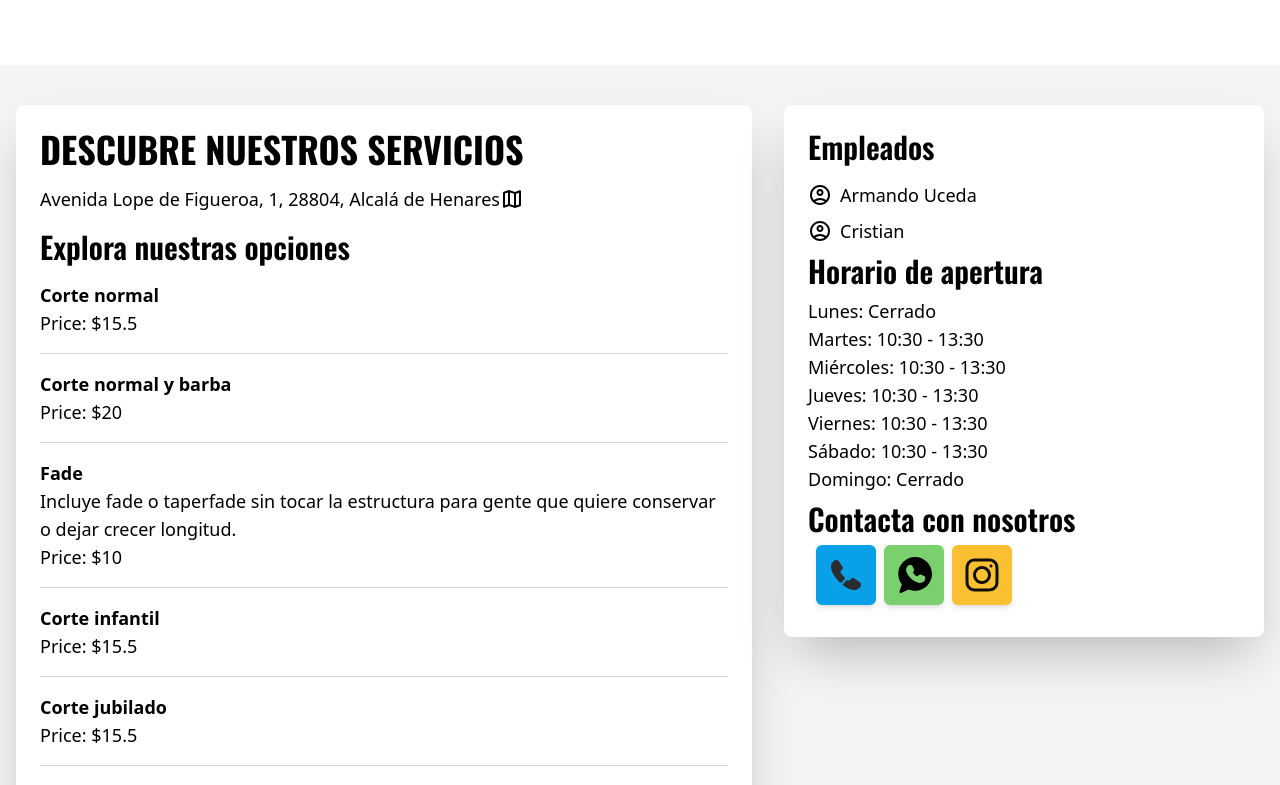
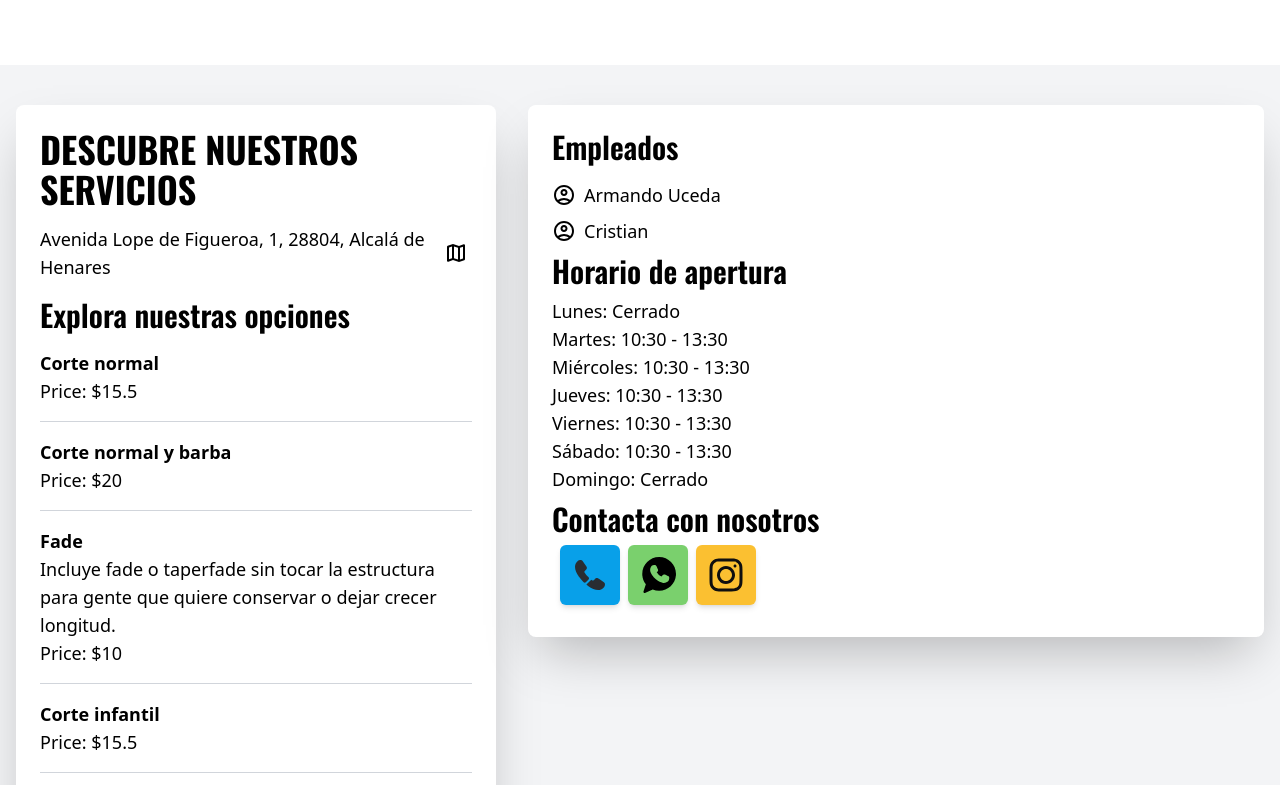
Before and after one commit to FaridAmagua/Alcortebarber, a React (Vite) app: page / in a window 1280 px wide. Shown: the part 735-1520 px from the top of the page. Built offline with nearby package versions, Linux system fonts and the light colour scheme.

Commit message:
Responsive fixed

```diff
--- a/src/pages/Home.css
+++ b/src/pages/Home.css
@@ -1,21 +1,50 @@
-/* Home.css */
-.custom-scrollbar {
-    scrollbar-width: thin;
-    scrollbar-color: #6b7280 #f3f4f6;
-    /* Color del thumb y track respectivamente */
+.scrollable-container {
+    height: 68%;
+    /* O cualquier otra altura específica */
+    overflow-y: auto;
+    /* Añade scroll si es necesario */
+}
+/* Barra de desplazamiento completa */
+.scrollable-container::-webkit-scrollbar {
+    width: 12px;
+    /* Ancho de la barra de desplazamiento */
 }
 
-.custom-scrollbar::-webkit-scrollbar {
-    width: 12px;
+/* Parte de la barra que se mueve */
+.scrollable-container::-webkit-scrollbar-thumb {
+    background-color: #888;
+    /* Color del "thumb" */
+    border-radius: 10px;
+    /* Esquinas redondeadas */
+    transition: background-color 0.3s;
+    /* Transición suave al pasar el ratón */
 }
 
-.custom-scrollbar::-webkit-scrollbar-track {
-    background: #f3f4f6;
-    border-radius: 10px;
+.scrollable-container::-webkit-scrollbar-thumb:hover {
+    background-color: #555;
+    /* Color del "thumb" cuando el ratón está sobre él */
 }
 
-.custom-scrollbar::-webkit-scrollbar-thumb {
-    background-color: #6b7280;
+/* Parte de la barra donde se mueve el "thumb" */
+.scrollable-container::-webkit-scrollbar-track {
+    background-color: #f1f1f1;
+    /* Color de la pista */
     border-radius: 10px;
-    border: 3px solid #f3f4f6;
+    /* Esquinas redondeadas */
 }
+@media (min-width: 768px) {
+
+    /* Para pantallas medianas (tabletas) */
+    .scrollable-container {
+        height: 33rem;
+        /* 96 en Tailwind equivale a 24rem */
+    }
+}
+
+@media (min-width: 1024px) {
+
+    /* Para pantallas grandes (escritorio) */
+    .scrollable-container {
+        height: 550px;
+    }
+}
--- a/src/pages/Home.jsx
+++ b/src/pages/Home.jsx
@@ -9,7 +9,7 @@ import Map from "../components/Map";
 import Imgprofile from "@/assets/icons/account.svg";
 import Imgmap from "@/assets/icons/map.svg";
 import Imgprincipal from "@/assets/img-3.jpeg";
-import Imginstagram from "@/assets/icons/insta.svg";
+  import Imginstagram from "@/assets/icons/insta.svg";
 import Imgwhatsapp from "@/assets/icons/what.svg";
 import Imgcall from "@/assets/icons/call.svg";
 //cortes
@@ -76,9 +76,9 @@ const Home = () => {
       </div>
 
       {/* Sección de servicios */}
-      <div className="text-black py-10 bg-gray-100">
+      <div className="text- black py-10 bg-gray-100">
         <div className="container mx-auto px-4 grid grid-cols-5 gap-8">
-          <div className="col-span-3">
+          <div className="col-span-5 sm:col-span-3 md:col-span-5 lg:col-span-2">
             <div className="p-6 rounded-lg shadow-2xl bg-white h-[800px] mb-8">
               <h1 className="text-4xl font-bold mb-4">
                 DESCUBRE NUESTROS SERVICIOS
@@ -96,13 +96,12 @@ const Home = () => {
               <h2 className="text-3xl font-semibold mb-4">
                 Explora nuestras opciones
               </h2>
-              <div className="h-[600px] overflow-y-auto custom-scrollbar">
+              <div className="scrollable-container">
                 <Service />
               </div>
             </div>
 
-
-            <div className="col-span-3 flex flex-col p-4 bg-white rounded-lg shadow-lg">
+            <div className="col-span-5 sm:col-span-2 md:col-span-2 lg:col-span-2 flex flex-col p-4 bg-white rounded-lg shadow-lg">
               <h1 className="text-4xl font-bold pb-5 text-start">
                 DESCUBRE NUESTROS CORTES
               </h1>
@@ -144,8 +143,8 @@ const Home = () => {
               </div>
             </div>
           </div>
-          <div className="col-span-2">
-            <div className="sticky top-4 p-6 rounded-lg shadow-2xl bg-white">
+          <div className="col-span-5 sm:col-span-3 md:col-span-5 lg:col-span-3">
+            <div className="sticky top-20 p-6 rounded-lg shadow-2xl bg-white">
               <h2 className="text-3xl font-semibold mb-4">Empleados</h2>
               <div className="block font-sans">
                 <div className="flex items-center justify-start mb-2">
```
